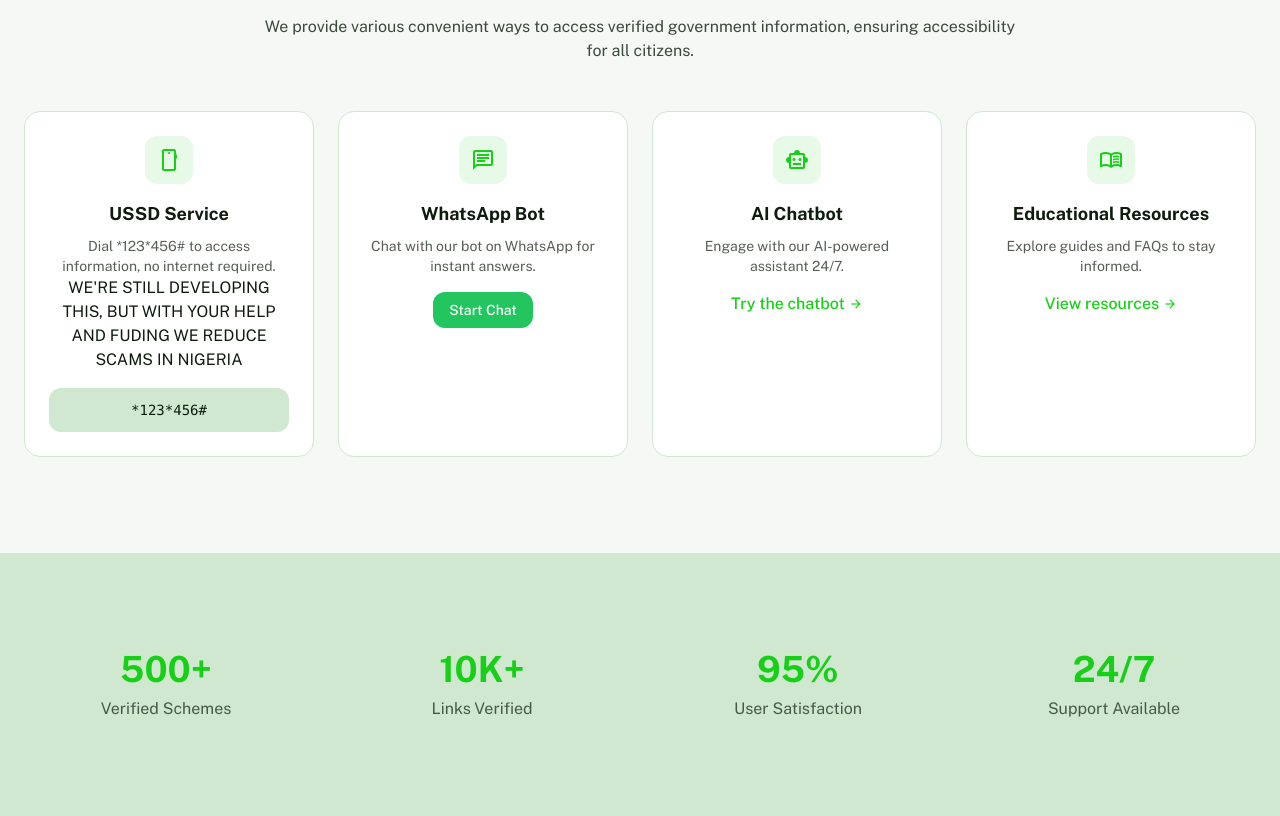
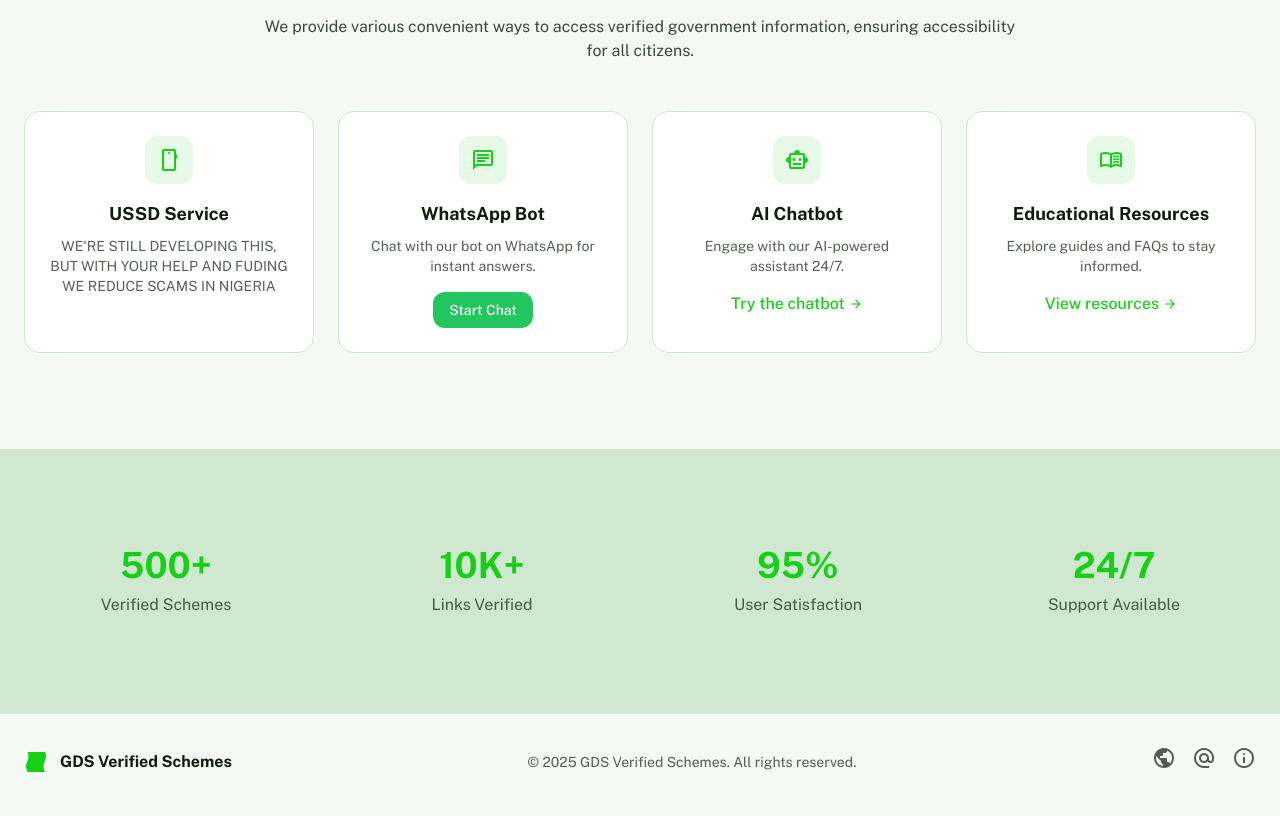
Before and after one commit to kore305/scmprv, a Django app: page / in a window 1280 px wide. Shown: the part 1339-2155 px from the top of the page. After the commit the page ends 2111 px from the top, so only its background shows below. Run offline with Django 5.2, Linux system fonts and the light colour scheme; some libraries are stand-ins or nearby versions.

Commit message:
Update landing.html

```diff
--- a/website/templates/website/landing.html
+++ b/website/templates/website/landing.html
@@ -160,9 +160,9 @@
                             <span class="material-symbols-outlined text-2xl">smartphone</span>
                         </div>
                         <h3 class="text-lg font-bold">USSD Service</h3>
-                        <p class="text-sm text-content-light/70 dark:text-content-dark/70 mt-2">Dial *123*456# to access information, no internet required.</p>
-                        <p>WE'RE STILL DEVELOPING THIS, BUT WITH YOUR HELP AND FUDING WE REDUCE SCAMS IN NIGERIA</p>
-                        <div class="mt-4 bg-subtle-light dark:bg-subtle-dark p-3 rounded-lg font-mono text-sm">*123*456#</div>
+                        <!-- <p class="text-sm text-content-light/70 dark:text-content-dark/70 mt-2">Dial *123*456# to access information, no internet required.</p> -->
+                        <p class="text-sm text-content-light/70 dark:text-content-dark/70 mt-2">WE'RE STILL DEVELOPING THIS, BUT WITH YOUR HELP AND FUDING WE REDUCE SCAMS IN NIGERIA</p>
+                        <!-- <div class="mt-4 bg-subtle-light dark:bg-subtle-dark p-3 rounded-lg font-mono text-sm">*123*456#</div> -->
                     </div>
 
                     <!-- WhatsApp Bot -->
```
